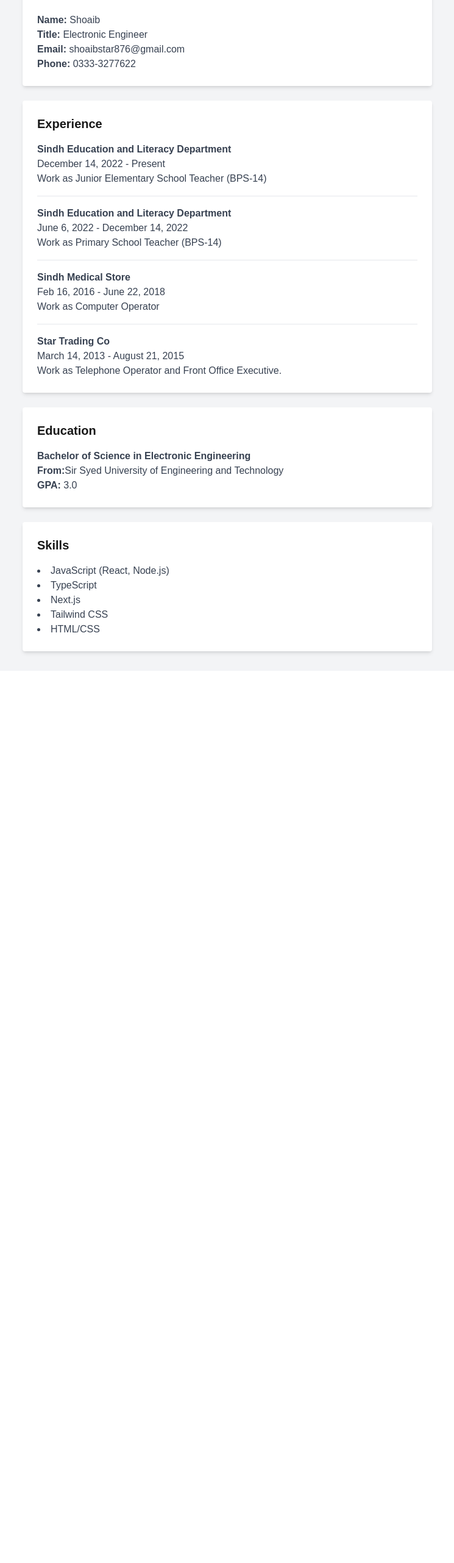
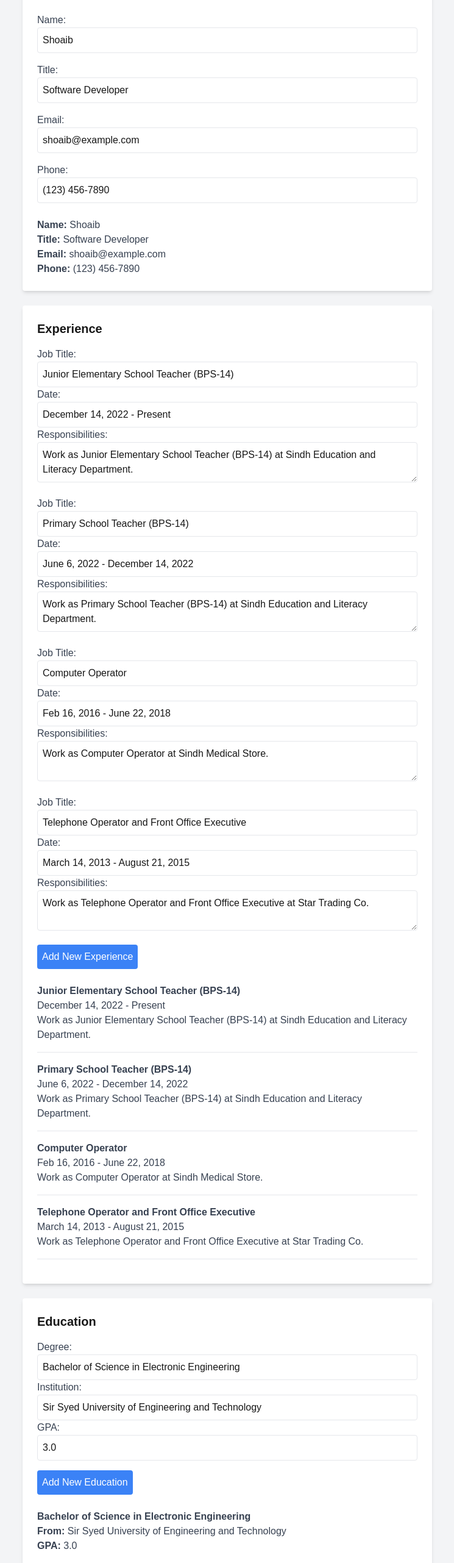
Before and after one commit to Shoaibstat876/Formal-Resume-Builder, a Next.js app: page / in a window 1280 px wide. Shown: the part 143-2706 px from the top of the page at 61% size, without its empty margins (267-1012 px from the left). Before the commit the page ends 1243 px from the top, so only its background shows below. Built offline with nearby package versions, Linux system fonts and the light colour scheme.

Commit message:
Milestone 3: Added dynamic resume builder functionality

```diff
--- a/src/app/components/Education.tsx
+++ b/src/app/components/Education.tsx
@@ -1,15 +1,95 @@
-// src/app/components/Education.tsx
-import React from 'react';
+"use client";
+import React, { useState } from 'react';
 
 const Education: React.FC = () => {
+  // Initialize an array to hold multiple education entries
+  const [educations, setEducations] = useState([
+    {
+      degree: "Bachelor of Science in Electronic Engineering",
+      institution: "Sir Syed University of Engineering and Technology",
+      gpa: "3.0"
+    }
+  ]);
+
+  // Function to handle adding a new education entry
+  const handleAddEducation = () => {
+    const newEducation = {
+      degree: "New Degree",
+      institution: "New Institution",
+      gpa: "4.0"
+    };
+    setEducations([...educations, newEducation]); // Add the new education entry to the list
+  };
+
   return (
     <section className="bg-white p-6 rounded shadow-md mb-4">
       <h2 className="text-xl font-bold mb-4">Education</h2>
-      <div className="text-gray-700">
-        <h3 className="font-semibold">Bachelor of Science in Electronic Engineering</h3>
-        <p><strong>From:</strong>Sir Syed University of Engineering and Technology</p>
-        <p><strong>GPA:</strong> 3.0</p>
 
+      {/* Form for adding or editing education information */}
+      <form className="space-y-4">
+        {educations.map((education, index) => (
+          <div key={index}>
+            <div>
+              <label className="block text-gray-700">Degree:</label>
+              <input
+                type="text"
+                value={education.degree}
+                onChange={(e) => {
+                  const updatedEducations = [...educations];
+                  updatedEducations[index].degree = e.target.value;
+                  setEducations(updatedEducations);
+                }}
+                className="w-full p-2 border rounded"
+              />
+            </div>
+            <div>
+              <label className="block text-gray-700">Institution:</label>
+              <input
+                type="text"
+                value={education.institution}
+                onChange={(e) => {
+                  const updatedEducations = [...educations];
+                  updatedEducations[index].institution = e.target.value;
+                  setEducations(updatedEducations);
+                }}
+                className="w-full p-2 border rounded"
+              />
+            </div>
+            <div>
+              <label className="block text-gray-700">GPA:</label>
+              <input
+                type="text"
+                value={education.gpa}
+                onChange={(e) => {
+                  const updatedEducations = [...educations];
+                  updatedEducations[index].gpa = e.target.value;
+                  setEducations(updatedEducations);
+                }}
+                className="w-full p-2 border rounded"
+              />
+            </div>
+          </div>
+        ))}
+      </form>
+
+      {/* Button to add new education entry */}
+      <button
+        onClick={handleAddEducation}
+        className="mt-4 p-2 bg-blue-500 text-white rounded"
+      >
+        Add New Education
+      </button>
+
+      {/* Display all education entries */}
+      <div className="mt-6 text-gray-700">
+        {educations.map((education, index) => (
+          <div key={index}>
+            <h3 className="font-semibold">{education.degree}</h3>
+            <p><strong>From:</strong> {education.institution}</p>
+            <p><strong>GPA:</strong> {education.gpa}</p>
+            <hr className="my-4" />
+          </div>
+        ))}
       </div>
     </section>
   );
--- a/src/app/components/Experience.tsx
+++ b/src/app/components/Experience.tsx
@@ -1,32 +1,109 @@
-// src/app/components/Experience.tsx
-import React from 'react';
+"use client"
+import React, { useState } from 'react';
 
 const Experience: React.FC = () => {
+  // Initialize an array with your provided job experiences
+  const [experiences, setExperiences] = useState([
+    {
+      jobTitle: "Junior Elementary School Teacher (BPS-14)",
+      date: "December 14, 2022 - Present",
+      responsibilities: "Work as Junior Elementary School Teacher (BPS-14) at Sindh Education and Literacy Department."
+    },
+    {
+      jobTitle: "Primary School Teacher (BPS-14)",
+      date: "June 6, 2022 - December 14, 2022",
+      responsibilities: "Work as Primary School Teacher (BPS-14) at Sindh Education and Literacy Department."
+    },
+    {
+      jobTitle: "Computer Operator",
+      date: "Feb 16, 2016 - June 22, 2018",
+      responsibilities: "Work as Computer Operator at Sindh Medical Store."
+    },
+    {
+      jobTitle: "Telephone Operator and Front Office Executive",
+      date: "March 14, 2013 - August 21, 2015",
+      responsibilities: "Work as Telephone Operator and Front Office Executive at Star Trading Co."
+    }
+  ]);
+
+  // Function to handle adding a new job experience
+  const handleAddExperience = () => {
+    const newExperience = {
+      jobTitle: "New Job Title",
+      date: "New Job Date",
+      responsibilities: "New Responsibilities"
+    };
+    setExperiences([...experiences, newExperience]); // Add the new experience to the list
+  };
+
   return (
     <section className="bg-white p-6 rounded shadow-md mb-4">
       <h2 className="text-xl font-bold mb-4">Experience</h2>
-      <div className="text-gray-700">
-        <h3 className="font-semibold">Sindh Education and Literacy Department</h3>
-        <p>December 14, 2022 - Present</p>
-        <p>Work as Junior Elementary School Teacher (BPS-14)</p>
-      </div>
-      <hr className="my-4" />
-      <div className="text-gray-700">
-        <h3 className="font-semibold">Sindh Education and Literacy Department</h3>
-        <p>June 6, 2022 - December 14, 2022</p>
-        <p>Work as Primary School Teacher (BPS-14) </p>
-      </div>
-      <hr className="my-4" />
-      <div className="text-gray-700">
-        <h3 className="font-semibold">Sindh Medical Store</h3>
-        <p>Feb 16, 2016 - June 22, 2018</p>
-        <p>Work as Computer Operator</p>
-      </div>
-      <hr className="my-4" />
-      <div className="text-gray-700">
-        <h3 className="font-semibold"> Star Trading Co</h3>
-        <p>March 14, 2013 - August 21, 2015</p>
-        <p>Work as Telephone Operator and Front Office Executive.</p>
+
+      {/* Form for adding or editing experience */}
+      <form className="space-y-4">
+        {experiences.map((experience, index) => (
+          <div key={index}>
+            <div>
+              <label className="block text-gray-700">Job Title:</label>
+              <input
+                type="text"
+                value={experience.jobTitle}
+                onChange={(e) => {
+                  const updatedExperiences = [...experiences];
+                  updatedExperiences[index].jobTitle = e.target.value;
+                  setExperiences(updatedExperiences);
+                }}
+                className="w-full p-2 border rounded"
+              />
+            </div>
+            <div>
+              <label className="block text-gray-700">Date:</label>
+              <input
+                type="text"
+                value={experience.date}
+                onChange={(e) => {
+                  const updatedExperiences = [...experiences];
+                  updatedExperiences[index].date = e.target.value;
+                  setExperiences(updatedExperiences);
+                }}
+                className="w-full p-2 border rounded"
+              />
+            </div>
+            <div>
+              <label className="block text-gray-700">Responsibilities:</label>
+              <textarea
+                value={experience.responsibilities}
+                onChange={(e) => {
+                  const updatedExperiences = [...experiences];
+                  updatedExperiences[index].responsibilities = e.target.value;
+                  setExperiences(updatedExperiences);
+                }}
+                className="w-full p-2 border rounded"
+              />
+            </div>
+          </div>
+        ))}
+      </form>
+
+      {/* Button to add new job experience */}
+      <button
+        onClick={handleAddExperience}
+        className="mt-4 p-2 bg-blue-500 text-white rounded"
+      >
+        Add New Experience
+      </button>
+
+      {/* Display all job experiences */}
+      <div className="mt-6 text-gray-700">
+        {experiences.map((experience, index) => (
+          <div key={index}>
+            <h3 className="font-semibold">{experience.jobTitle}</h3>
+            <p>{experience.date}</p>
+            <p>{experience.responsibilities}</p>
+            <hr className="my-4" />
+          </div>
+        ))}
       </div>
     </section>
   );
--- a/src/app/components/PersonalInfo.tsx
+++ b/src/app/components/PersonalInfo.tsx
@@ -1,15 +1,60 @@
+"use client";
 // src/app/components/PersonalInfo.tsx
-import React from 'react';
+import React, { useState } from 'react';
 
 const PersonalInfo: React.FC = () => {
+  // State variables for user input
+  const [name, setName] = useState("Shoaib");
+  const [title, setTitle] = useState("Software Developer");
+  const [email, setEmail] = useState("shoaib@example.com");
+  const [phone, setPhone] = useState("(123) 456-7890");
+
   return (
     <section className="bg-white p-6 rounded shadow-md mb-4">
       <h2 className="text-xl font-bold mb-4">Personal Information</h2>
-      <div className="text-gray-700">
-        <p><strong>Name:</strong> Shoaib</p>
-        <p><strong>Title:</strong> Electronic Engineer</p>
-        <p><strong>Email:</strong> shoaibstar876@gmail.com</p>
-        <p><strong>Phone:</strong> 0333-3277622</p>
+      <form className="space-y-4">
+        <div>
+          <label className="block text-gray-700">Name:</label>
+          <input
+            type="text"
+            value={name}
+            onChange={(e) => setName(e.target.value)}
+            className="w-full p-2 border rounded"
+          />
+        </div>
+        <div>
+          <label className="block text-gray-700">Title:</label>
+          <input
+            type="text"
+            value={title}
+            onChange={(e) => setTitle(e.target.value)}
+            className="w-full p-2 border rounded"
+          />
+        </div>
+        <div>
+          <label className="block text-gray-700">Email:</label>
+          <input
+            type="email"
+            value={email}
+            onChange={(e) => setEmail(e.target.value)}
+            className="w-full p-2 border rounded"
+          />
+        </div>
+        <div>
+          <label className="block text-gray-700">Phone:</label>
+          <input
+            type="tel"
+            value={phone}
+            onChange={(e) => setPhone(e.target.value)}
+            className="w-full p-2 border rounded"
+          />
+        </div>
+      </form>
+      <div className="mt-6 text-gray-700">
+        <p><strong>Name:</strong> {name}</p>
+        <p><strong>Title:</strong> {title}</p>
+        <p><strong>Email:</strong> {email}</p>
+        <p><strong>Phone:</strong> {phone}</p>
       </div>
     </section>
   );
--- a/src/app/components/Skills.tsx
+++ b/src/app/components/Skills.tsx
@@ -1,17 +1,54 @@
+"use client";
 // src/app/components/Skills.tsx
-import React from 'react';
+import React, { useState } from 'react';
 
 const Skills: React.FC = () => {
+  // Initialize state for skills list
+  const [skills, setSkills] = useState([
+    "JavaScript (React, Node.js)",
+    "TypeScript",
+    "Next.js",
+    "Tailwind CSS",
+    "HTML/CSS"
+  ]);
+
+  const [newSkill, setNewSkill] = useState(""); // State for new skill input
+
+  // Handle adding new skill to the list
+  const handleAddSkill = (e: React.FormEvent) => {
+    e.preventDefault();
+    if (newSkill) {
+      setSkills([...skills, newSkill]);
+      setNewSkill(""); // Reset input after adding
+    }
+  };
+
   return (
     <section className="bg-white p-6 rounded shadow-md mb-4">
       <h2 className="text-xl font-bold mb-4">Skills</h2>
-      <div className="text-gray-700">
+
+      {/* Input field to add a new skill */}
+      <form onSubmit={handleAddSkill} className="space-y-4">
+        <div>
+          <label className="block text-gray-700">Add New Skill:</label>
+          <input
+            type="text"
+            value={newSkill}
+            onChange={(e) => setNewSkill(e.target.value)} // Update input state
+            className="w-full p-2 border rounded"
+          />
+        </div>
+        <button type="submit" className="bg-blue-500 text-white p-2 rounded">
+          Add Skill
+        </button>
+      </form>
+
+      {/* Display the list of skills */}
+      <div className="text-gray-700 mt-6">
         <ul className="list-disc list-inside">
-          <li>JavaScript (React, Node.js)</li>
-          <li>TypeScript</li>
-          <li>Next.js</li>
-          <li>Tailwind CSS</li>
-          <li>HTML/CSS</li>
+          {skills.map((skill, index) => (
+            <li key={index}>{skill}</li>
+          ))}
         </ul>
       </div>
     </section>
```
